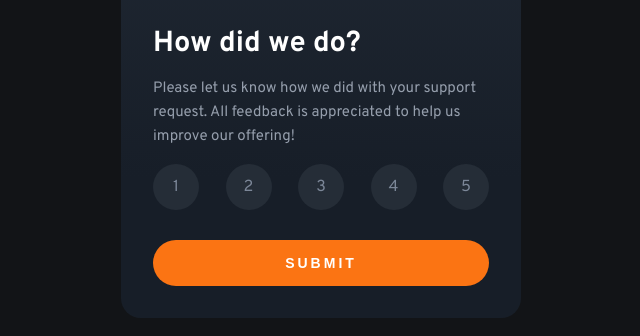
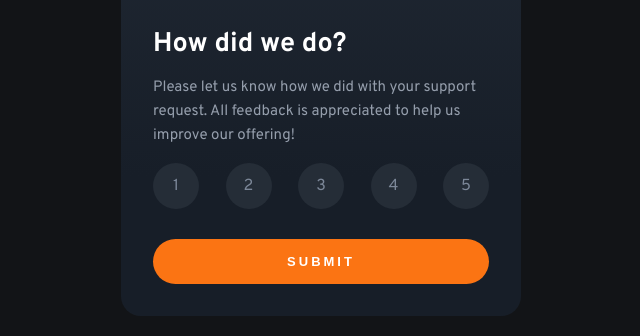
Before and after one commit to axldev96/interactive_rating_component, a plain HTML site: page index.html in a window 1280 px wide. Shown: the part 291-627 px from the top of the page, without its empty margins (319-959 px from the left). Drawn offline with Linux system fonts and the light colour scheme.

Commit message:
Some fonts sies changed

```diff
--- a/src/app.css
+++ b/src/app.css
@@ -127,7 +127,7 @@ body {
 
 @media screen and (min-width: 375px) {
   .title {
-    font-size: 2.9rem;
+    font-size: 2.7rem;
   }
 }
 
@@ -195,7 +195,7 @@ body {
   color: var(--white);
   background-color: var(--orange);
   font-weight: var(--bold);
-  font-size: 1.4rem;
+  font-size: 1.3rem;
   letter-spacing: 0.3rem;
   outline: none;
 }
```
